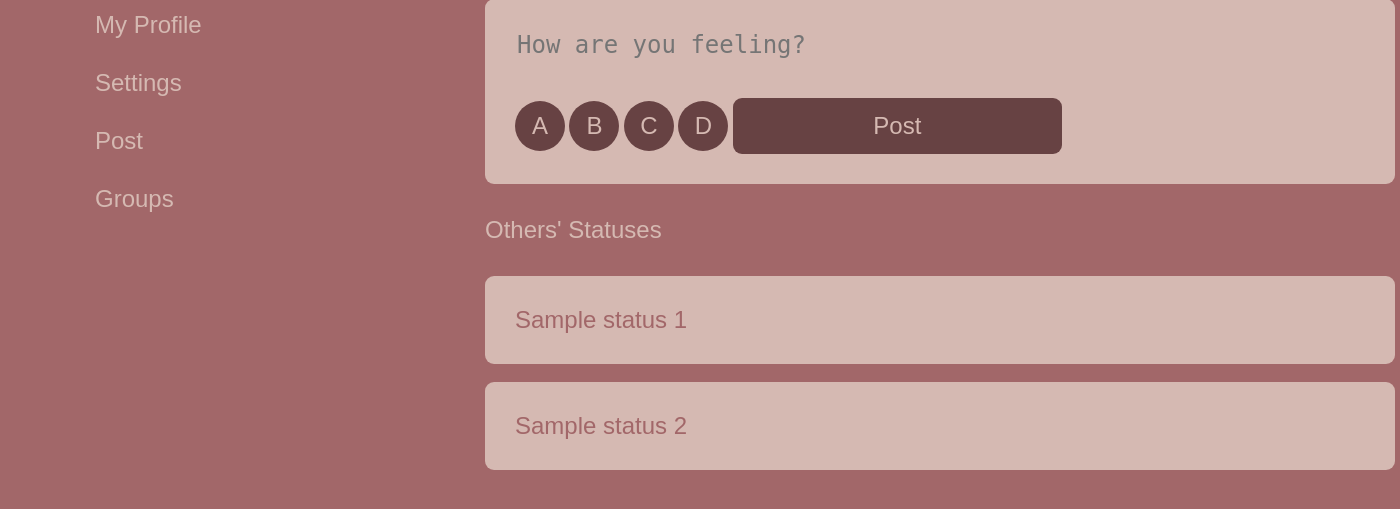
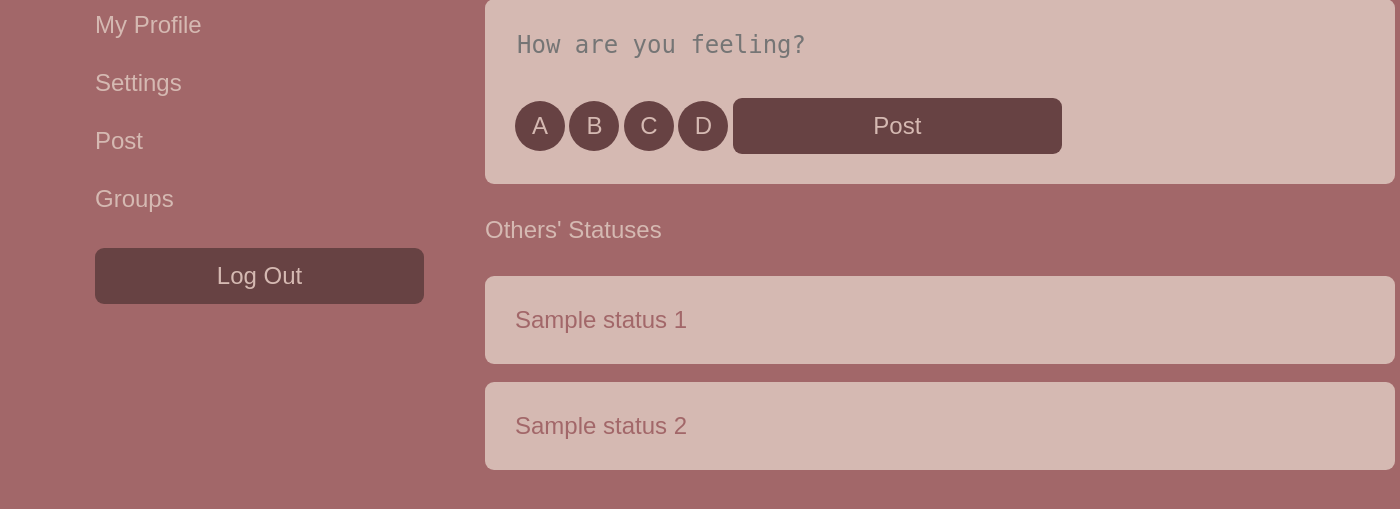
Before and after one commit to evelyn-campbell/Unfold-App, a Django app: page /upload-status/ in a window 1400 px wide. Shown: the part 230-739 px from the top of the page. Run offline with Django 4.2, Linux system fonts and the light colour scheme; the visitor is signed in with stand-in values (Sample User, id 1).

Commit message:
Add log out button

```diff
--- a/webapp/templates/core_templates/dashboard.html
+++ b/webapp/templates/core_templates/dashboard.html
@@ -14,6 +14,7 @@
       <li><a href="">Settings</a></li>
       <li><a href="">Post</a></li>
       <li><a href="">Groups</a></li>
+      <li><button>Log Out</button></li>
     </ul>
   </div>
   <div class="feed">
```
